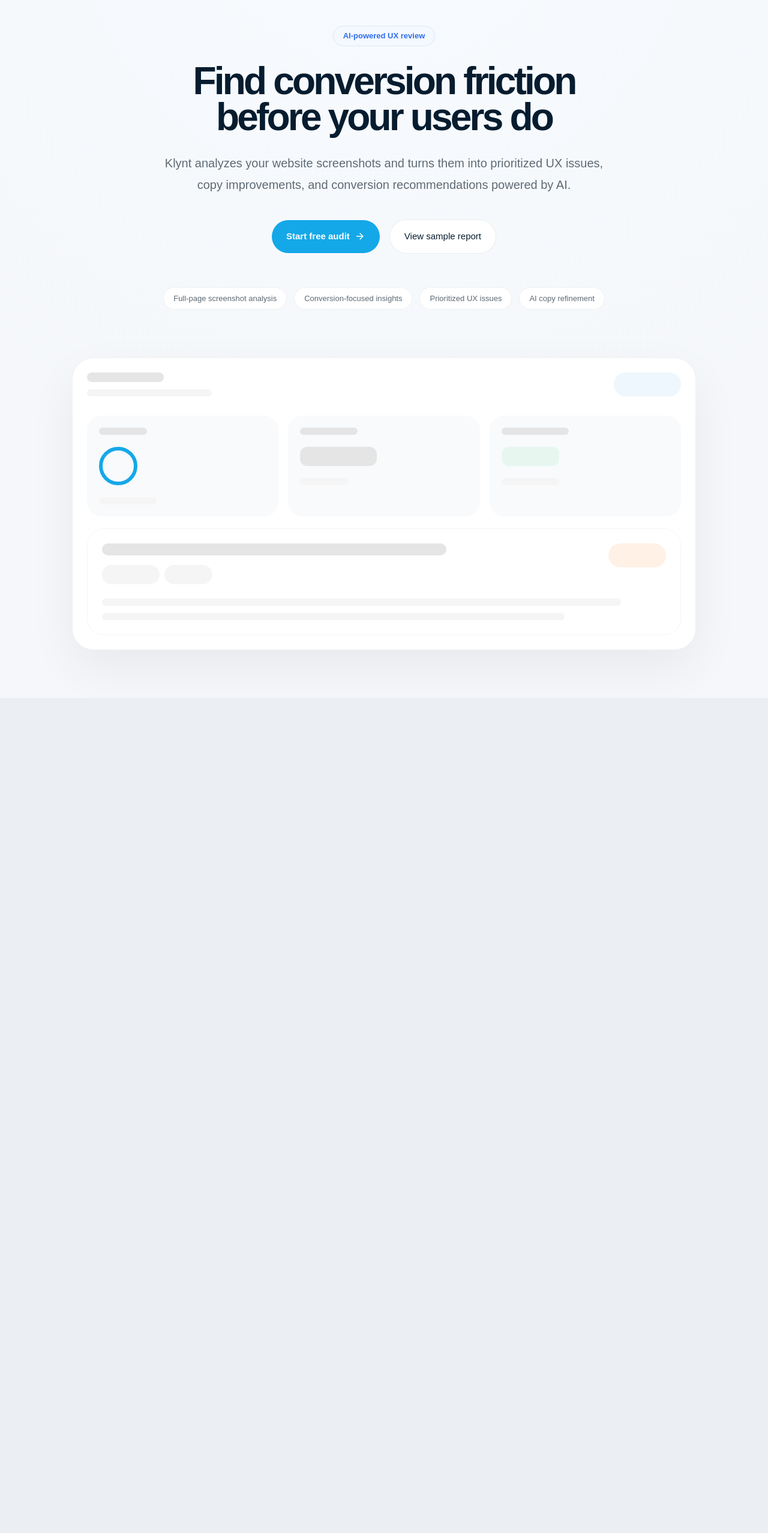
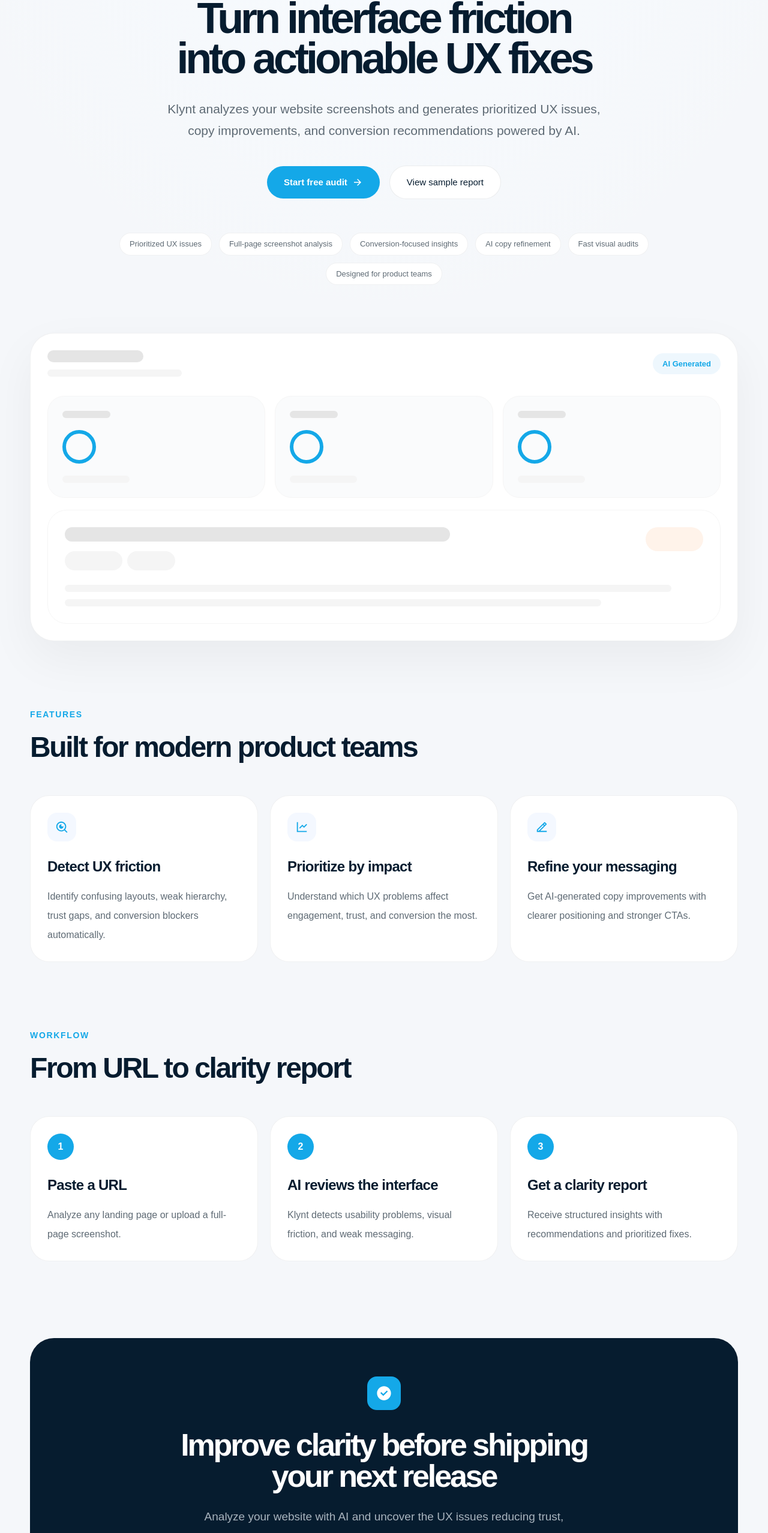
Before and after one commit to samarenkovdmitry/Klynt, a Next.js app: page / in a window 1280 px wide. Shown: the part 193-2749 px from the top of the page at 60% size. Before the commit the page ends 1357 px from the top, so only its background shows below. Built offline with nearby package versions, Linux system fonts and the light colour scheme; a web font is replaced by a local one.

Commit message:
Mainpage Full Upd

```diff
--- a/app/page.tsx
+++ b/app/page.tsx
@@ -1,30 +1,83 @@
 import Link from "next/link";
-import { RiArrowRightLine } from "@remixicon/react";
+import {
+  RiArrowRightLine,
+  RiSparkling2Line,
+  RiSearchEyeLine,
+  RiLineChartLine,
+  RiEdit2Line,
+  RiCheckboxCircleFill,
+} from "@remixicon/react";
 
 export default function Home() {
+  const features = [
+    {
+      icon: <RiSearchEyeLine size={22} />,
+      title: "Detect UX friction",
+      description:
+        "Identify confusing layouts, weak hierarchy, trust gaps, and conversion blockers automatically.",
+    },
+    {
+      icon: <RiLineChartLine size={22} />,
+      title: "Prioritize by impact",
+      description:
+        "Understand which UX problems affect engagement, trust, and conversion the most.",
+    },
+    {
+      icon: <RiEdit2Line size={22} />,
+      title: "Refine your messaging",
+      description:
+        "Get AI-generated copy improvements with clearer positioning and stronger CTAs.",
+    },
+  ];
+
+  const steps = [
+    {
+      title: "Paste a URL",
+      description:
+        "Analyze any landing page or upload a full-page screenshot.",
+    },
+    {
+      title: "AI reviews the interface",
+      description:
+        "Klynt detects usability problems, visual friction, and weak messaging.",
+    },
+    {
+      title: "Get a clarity report",
+      description:
+        "Receive structured insights with recommendations and prioritized fixes.",
+    },
+  ];
+
+  const benefits = [
+    "Prioritized UX issues",
+    "Full-page screenshot analysis",
+    "Conversion-focused insights",
+    "AI copy refinement",
+    "Fast visual audits",
+    "Designed for product teams",
+  ];
+
   return (
-    <main className="min-h-screen bg-[#F5F7FA] text-[#061C2F] overflow-hidden">
+    <main className="min-h-screen overflow-hidden bg-[#F5F7FA] text-[#061C2F]">
 
-      {/* HERO */}
-      <section className="relative">
-
-        {/* TOP LIGHT */}
+      {/* BACKGROUND LIGHT */}
       <div
         className="
           pointer-events-none
           absolute
           inset-0
-            bg-[radial-gradient(circle_at_top,#F7FBFF_0%,transparent_70%)]
+          bg-[radial-gradient(circle_at_top,#F7FBFF_0%,transparent_72%)]
         "
       />
 
-        <div className="relative z-10 mx-auto max-w-[1180px] px-6 pt-24 pb-20">
+      <div className="relative z-10">
 
         {/* NAVBAR */}
-          <div className="flex items-center justify-between">
+        <header className="mx-auto flex h-[84px] max-w-[1180px] items-center justify-between px-6">
 
           {/* LOGO */}
           <div className="flex items-center gap-3">
+
             <div
               className="
                 flex
@@ -35,10 +88,10 @@ export default function Home() {
                 rounded-2xl
                 bg-[#14A8E8]
                 text-white
-                  shadow-[0_10px_30px_rgba(20,168,232,0.22)]
+                shadow-[0_12px_30px_rgba(20,168,232,0.20)]
               "
             >
-                <span className="text-[18px] font-semibold tracking-[-0.04em]">
+              <span className="text-[18px] font-semibold tracking-[-0.05em]">
                 K
               </span>
             </div>
@@ -52,33 +105,41 @@ export default function Home() {
                 AI UX clarity audits
               </span>
             </div>
+
           </div>
 
           {/* NAV */}
-            <div className="hidden md:flex items-center gap-8 text-[14px] text-[#5E6A74]">
-              <button className="hover:text-[#061C2F] transition">
-                Product
+          <nav className="hidden items-center gap-8 md:flex">
+            {["Product", "Examples", "Pricing"].map((item) => (
+              <button
+                key={item}
+                className="
+                  text-[14px]
+                  font-medium
+                  text-[#5E6A74]
+                  transition
+                  hover:text-[#061C2F]
+                "
+              >
+                {item}
               </button>
+            ))}
+          </nav>
 
-              <button className="hover:text-[#061C2F] transition">
-                Examples
-              </button>
+        </header>
 
-              <button className="hover:text-[#061C2F] transition">
-                Pricing
-              </button>
-            </div>
-          </div>
+        {/* HERO */}
+        <section className="px-6 pt-10">
 
-          {/* HERO CONTENT */}
-          <div className="mx-auto mt-24 max-w-[900px] text-center">
+          <div className="mx-auto max-w-[980px] text-center">
 
-            {/* PILL */}
+            {/* BADGE */}
             <div
               className="
                 mx-auto
                 inline-flex
                 items-center
+                gap-2
                 rounded-full
                 border
                 border-[#DCE7F8]
@@ -90,43 +151,45 @@ export default function Home() {
                 text-[#2F6FED]
               "
             >
+              <RiSparkling2Line size={16} />
+
               AI-powered UX review
             </div>
 
             {/* TITLE */}
             <h1
               className="
-                mt-7
-                text-[64px]
-                leading-[0.95]
-                tracking-[-0.06em]
+                mt-8
+                text-[72px]
+                leading-[0.94]
+                tracking-[-0.07em]
                 font-semibold
                 text-[#061C2F]
               "
             >
-              Find conversion friction
+              Turn interface friction
               <br />
-              before your users do
+              into actionable UX fixes
             </h1>
 
             {/* DESCRIPTION */}
             <p
               className="
                 mx-auto
-                mt-7
+                mt-8
                 max-w-[760px]
-                text-[20px]
+                text-[21px]
                 leading-9
                 text-[#5E6A74]
               "
             >
-              Klynt analyzes your website screenshots and turns them
-              into prioritized UX issues, copy improvements, and
-              conversion recommendations powered by AI.
+              Klynt analyzes your website screenshots and generates
+              prioritized UX issues, copy improvements, and conversion
+              recommendations powered by AI.
             </p>
 
             {/* CTA */}
-            <div className="mt-10 flex items-center justify-center gap-4">
+            <div className="mt-10 flex flex-wrap items-center justify-center gap-4">
 
               <Link
                 href="/analyze"
@@ -136,16 +199,16 @@ export default function Home() {
                   gap-2
                   rounded-full
                   bg-[#14A8E8]
-                  px-6
+                  px-7
                   py-4
                   text-[15px]
                   font-semibold
                   text-white
                   transition-all
                   duration-200
-                  hover:translate-y-[-1px]
+                  hover:-translate-y-[1px]
                   hover:bg-[#1198D2]
-                  hover:shadow-[0_12px_30px_rgba(20,168,232,0.24)]
+                  hover:shadow-[0_14px_34px_rgba(20,168,232,0.24)]
                 "
               >
                 Start free audit
@@ -159,14 +222,14 @@ export default function Home() {
                   border
                   border-[rgba(6,28,47,0.08)]
                   bg-white
-                  px-6
+                  px-7
                   py-4
                   text-[15px]
                   font-medium
                   text-[#061C2F]
                   transition-all
                   duration-200
-                  hover:border-[rgba(20,168,232,0.16)]
+                  hover:border-[rgba(20,168,232,0.18)]
                   hover:bg-[#F8FBFF]
                 "
               >
@@ -175,24 +238,10 @@ export default function Home() {
 
             </div>
 
-            {/* TRUST ROW */}
-            <div
-              className="
-                mt-14
-                flex
-                flex-wrap
-                items-center
-                justify-center
-                gap-3
-              "
-            >
+            {/* TRUST */}
+            <div className="mt-14 flex flex-wrap items-center justify-center gap-3">
 
-              {[
-                "Full-page screenshot analysis",
-                "Conversion-focused insights",
-                "Prioritized UX issues",
-                "AI copy refinement",
-              ].map((item) => (
+              {benefits.map((item) => (
                 <div
                   key={item}
                   className="
@@ -215,83 +264,85 @@ export default function Home() {
 
           </div>
 
-          {/* PREVIEW CARD */}
-          <div className="mx-auto mt-20 max-w-[1040px]">
+        </section>
+
+        {/* PREVIEW */}
+        <section className="px-6 pt-20">
+
+          <div className="mx-auto max-w-[1180px]">
 
             <div
               className="
-                relative
                 overflow-hidden
-                rounded-[36px]
+                rounded-[40px]
                 border
                 border-[rgba(6,28,47,0.06)]
                 bg-white
-                p-6
-                shadow-[0_30px_80px_rgba(0,0,0,0.06)]
+                p-7
+                shadow-[0_30px_80px_rgba(0,0,0,0.05)]
               "
             >
 
-              {/* FAKE REPORT HEADER */}
+              {/* TOP */}
               <div className="flex items-center justify-between">
 
                 <div>
-                  <div className="h-4 w-32 rounded-full bg-neutral-200" />
-
-                  <div className="mt-3 h-3 w-52 rounded-full bg-neutral-100" />
+                  <div className="h-5 w-40 rounded-full bg-neutral-200" />
+                  <div className="mt-3 h-3 w-56 rounded-full bg-neutral-100" />
                 </div>
 
-                <div className="h-10 w-28 rounded-full bg-[#EEF7FD]" />
-              </div>
-
-              {/* CONTENT */}
-              <div className="mt-8 grid grid-cols-3 gap-4">
-
-                <div className="rounded-3xl bg-[#F8FAFC] p-5">
-                  <div className="h-3 w-20 rounded-full bg-neutral-200" />
-
-                  <div className="mt-5 h-16 w-16 rounded-full border-[6px] border-[#14A8E8]" />
-
-                  <div className="mt-5 h-3 w-24 rounded-full bg-neutral-100" />
-                </div>
-
-                <div className="rounded-3xl bg-[#F8FAFC] p-5">
-                  <div className="h-3 w-24 rounded-full bg-neutral-200" />
-
-                  <div className="mt-5 h-8 w-32 rounded-xl bg-neutral-200" />
-
-                  <div className="mt-5 h-3 w-20 rounded-full bg-neutral-100" />
-                </div>
-
-                <div className="rounded-3xl bg-[#F8FAFC] p-5">
-                  <div className="h-3 w-28 rounded-full bg-neutral-200" />
-
-                  <div className="mt-5 h-8 w-24 rounded-xl bg-[#E7F7EF]" />
-
-                  <div className="mt-5 h-3 w-24 rounded-full bg-neutral-100" />
+                <div className="rounded-full bg-[#EEF7FD] px-4 py-2 text-[13px] font-semibold text-[#14A8E8]">
+                  AI Generated
                 </div>
 
               </div>
 
-              {/* UX ISSUE */}
-              <div className="mt-5 rounded-[28px] border border-neutral-100 p-6">
+              {/* SUMMARY */}
+              <div className="mt-8 grid grid-cols-3 gap-4">
+
+                {[1, 2, 3].map((item) => (
+                  <div
+                    key={item}
+                    className="
+                      rounded-[28px]
+                      border
+                      border-neutral-100
+                      bg-[#FAFBFC]
+                      p-6
+                    "
+                  >
+                    <div className="h-3 w-20 rounded-full bg-neutral-200" />
+
+                    <div className="mt-5 h-14 w-14 rounded-full border-[6px] border-[#14A8E8]" />
+
+                    <div className="mt-5 h-3 w-28 rounded-full bg-neutral-100" />
+                  </div>
+                ))}
+
+              </div>
+
+              {/* ISSUE */}
+              <div className="mt-5 rounded-[32px] border border-neutral-100 p-7">
 
                 <div className="flex items-start justify-between gap-6">
 
                   <div className="flex-1">
 
-                    <div className="h-5 w-[70%] rounded-full bg-neutral-200" />
+                    <div className="h-6 w-[68%] rounded-full bg-neutral-200" />
 
                     <div className="mt-4 flex gap-2">
                       <div className="h-8 w-24 rounded-full bg-neutral-100" />
                       <div className="h-8 w-20 rounded-full bg-neutral-100" />
                     </div>
+
                   </div>
 
-                  <div className="h-10 w-24 rounded-full bg-[#FFF1E5]" />
+                  <div className="h-10 w-24 rounded-full bg-[#FFF3EA]" />
+
                 </div>
 
-                <div className="mt-6 h-3 w-[92%] rounded-full bg-neutral-100" />
-                <div className="mt-3 h-3 w-[82%] rounded-full bg-neutral-100" />
+                <div className="mt-6 h-3 w-[95%] rounded-full bg-neutral-100" />
+                <div className="mt-3 h-3 w-[84%] rounded-full bg-neutral-100" />
 
               </div>
 
@@ -299,8 +350,246 @@ export default function Home() {
 
           </div>
 
+        </section>
+
+        {/* FEATURES */}
+        <section className="px-6 pt-28">
+
+          <div className="mx-auto max-w-[1180px]">
+
+            <div className="max-w-[720px]">
+
+              <p className="text-[14px] font-semibold uppercase tracking-[0.12em] text-[#14A8E8]">
+                Features
+              </p>
+
+              <h2
+                className="
+                  mt-5
+                  text-[48px]
+                  leading-[1]
+                  tracking-[-0.05em]
+                  font-semibold
+                "
+              >
+                Built for modern product teams
+              </h2>
+
             </div>
+
+            <div className="mt-14 grid gap-5 md:grid-cols-3">
+
+              {features.map((feature) => (
+                <div
+                  key={feature.title}
+                  className="
+                    rounded-[32px]
+                    border
+                    border-[rgba(6,28,47,0.06)]
+                    bg-white
+                    p-7
+                    transition-all
+                    duration-200
+                    hover:-translate-y-[2px]
+                    hover:shadow-[0_18px_50px_rgba(0,0,0,0.04)]
+                  "
+                >
+
+                  <div
+                    className="
+                      flex
+                      h-12
+                      w-12
+                      items-center
+                      justify-center
+                      rounded-2xl
+                      bg-[#F4F8FF]
+                      text-[#14A8E8]
+                    "
+                  >
+                    {feature.icon}
+                  </div>
+
+                  <h3 className="mt-6 text-[24px] font-semibold tracking-[-0.03em]">
+                    {feature.title}
+                  </h3>
+
+                  <p className="mt-4 text-[16px] leading-8 text-[#5E6A74]">
+                    {feature.description}
+                  </p>
+
+                </div>
+              ))}
+
+            </div>
+
+          </div>
+
         </section>
+
+        {/* HOW IT WORKS */}
+        <section className="px-6 pt-28">
+
+          <div className="mx-auto max-w-[1180px]">
+
+            <div className="max-w-[720px]">
+
+              <p className="text-[14px] font-semibold uppercase tracking-[0.12em] text-[#14A8E8]">
+                Workflow
+              </p>
+
+              <h2
+                className="
+                  mt-5
+                  text-[48px]
+                  leading-[1]
+                  tracking-[-0.05em]
+                  font-semibold
+                "
+              >
+                From URL to clarity report
+              </h2>
+
+            </div>
+
+            <div className="mt-14 grid gap-5 md:grid-cols-3">
+
+              {steps.map((step, index) => (
+                <div
+                  key={step.title}
+                  className="
+                    rounded-[32px]
+                    border
+                    border-[rgba(6,28,47,0.06)]
+                    bg-white
+                    p-7
+                  "
+                >
+
+                  <div
+                    className="
+                      flex
+                      h-11
+                      w-11
+                      items-center
+                      justify-center
+                      rounded-full
+                      bg-[#14A8E8]
+                      text-[16px]
+                      font-semibold
+                      text-white
+                    "
+                  >
+                    {index + 1}
+                  </div>
+
+                  <h3 className="mt-6 text-[24px] font-semibold tracking-[-0.03em]">
+                    {step.title}
+                  </h3>
+
+                  <p className="mt-4 text-[16px] leading-8 text-[#5E6A74]">
+                    {step.description}
+                  </p>
+
+                </div>
+              ))}
+
+            </div>
+
+          </div>
+
+        </section>
+
+        {/* FINAL CTA */}
+        <section className="px-6 pb-28 pt-32">
+
+          <div
+            className="
+              mx-auto
+              max-w-[1180px]
+              overflow-hidden
+              rounded-[40px]
+              bg-[#061C2F]
+              px-10
+              py-16
+              text-center
+              text-white
+            "
+          >
+
+            <div
+              className="
+                mx-auto
+                flex
+                h-14
+                w-14
+                items-center
+                justify-center
+                rounded-2xl
+                bg-[#14A8E8]
+              "
+            >
+              <RiCheckboxCircleFill size={28} />
+            </div>
+
+            <h2
+              className="
+                mx-auto
+                mt-8
+                max-w-[760px]
+                text-[52px]
+                leading-[1]
+                tracking-[-0.06em]
+                font-semibold
+              "
+            >
+              Improve clarity before shipping your next release
+            </h2>
+
+            <p
+              className="
+                mx-auto
+                mt-6
+                max-w-[700px]
+                text-[19px]
+                leading-9
+                text-[#A9B4BE]
+              "
+            >
+              Analyze your website with AI and uncover the UX issues
+              reducing trust, engagement, and conversion.
+            </p>
+
+            <Link
+              href="/analyze"
+              className="
+                mt-10
+                inline-flex
+                items-center
+                gap-2
+                rounded-full
+                bg-[#14A8E8]
+                px-7
+                py-4
+                text-[15px]
+                font-semibold
+                text-white
+                transition-all
+                duration-200
+                hover:-translate-y-[1px]
+                hover:bg-[#1198D2]
+              "
+            >
+              Start free audit
+
+              <RiArrowRightLine size={18} />
+            </Link>
+
+          </div>
+
+        </section>
+
+      </div>
     </main>
   );
 }
```
Lines whose indentation alone changed are shown as unchanged.
